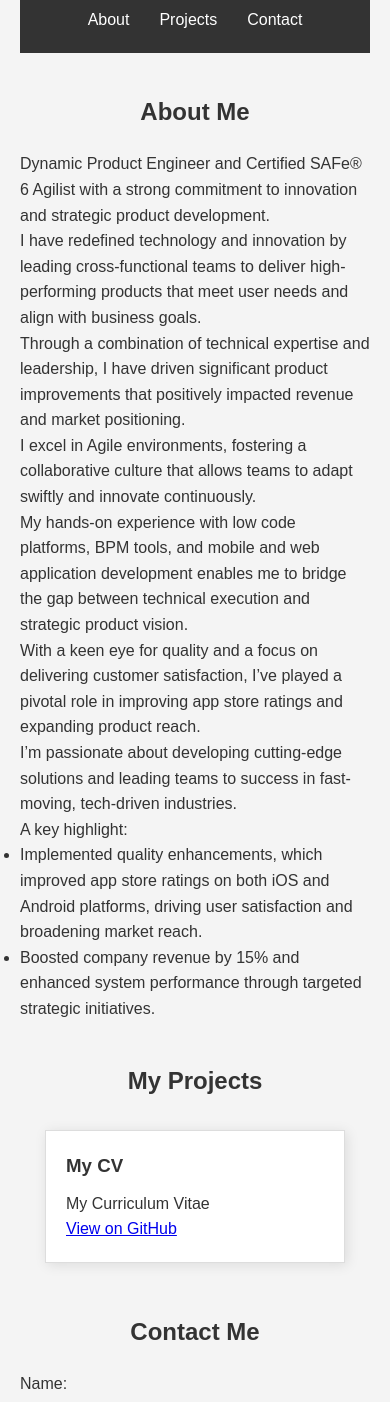
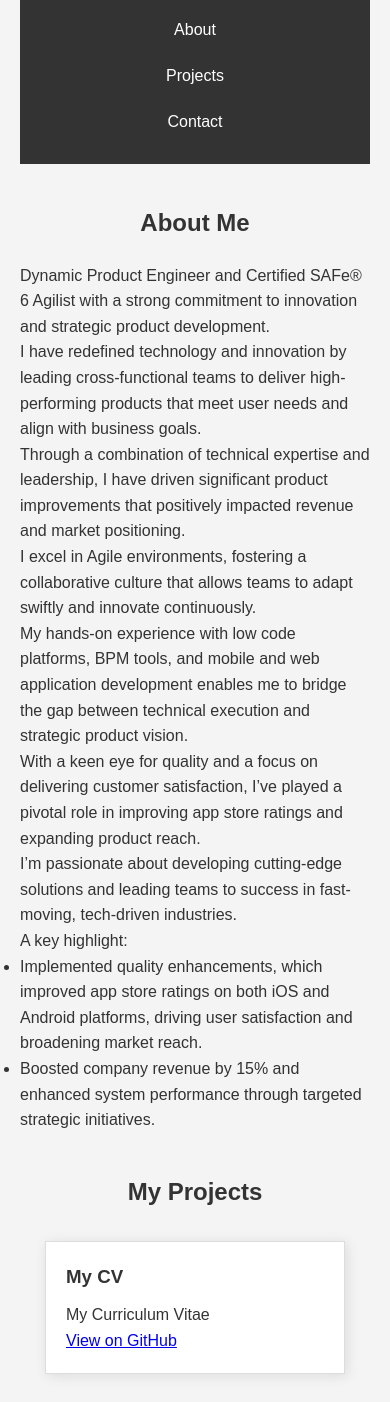
Before and after one commit to kibomac/my-portfolio, a plain HTML site: page index.html in a window 390 px wide. Shown: the part 145-1547 px from the top of the page. Drawn offline with Linux system fonts and the light colour scheme.

Commit message:
Responsive Design

```diff
--- a/styles.css
+++ b/styles.css
@@ -96,3 +96,18 @@ footer {
     background-color: #333;
     color: #fff;
 }
+
+@media (max-width: 768px) {
+    .project-list {
+        flex-direction: column;
+        align-items: center;
+    }
+
+    nav ul {
+        flex-direction: column;
+    }
+
+    nav ul li {
+        margin: 10px 0;
+    }
+}
```
